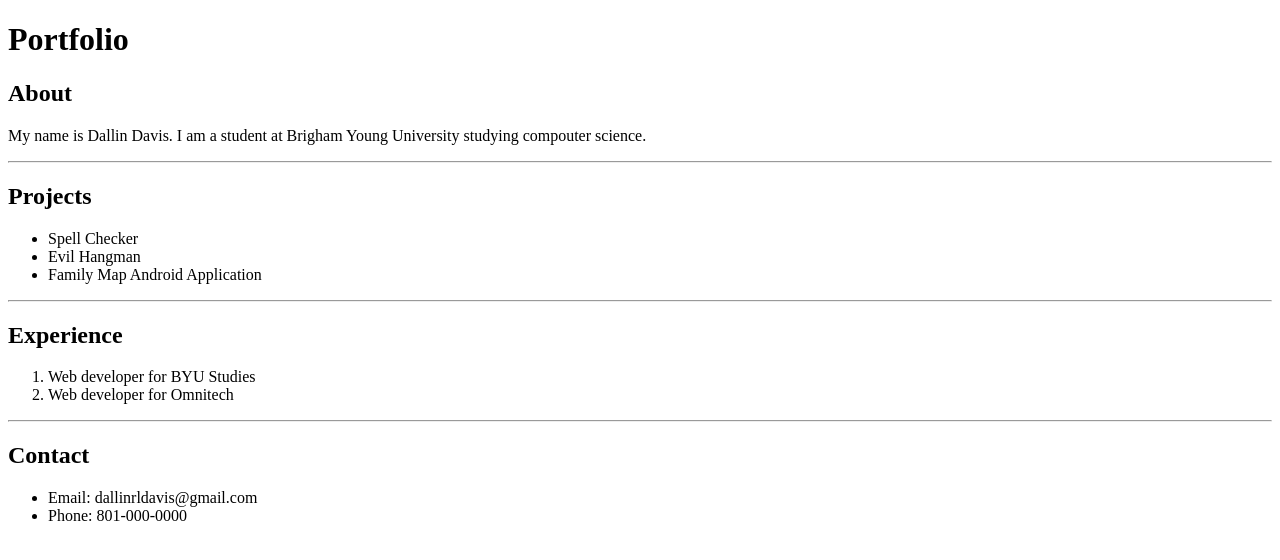
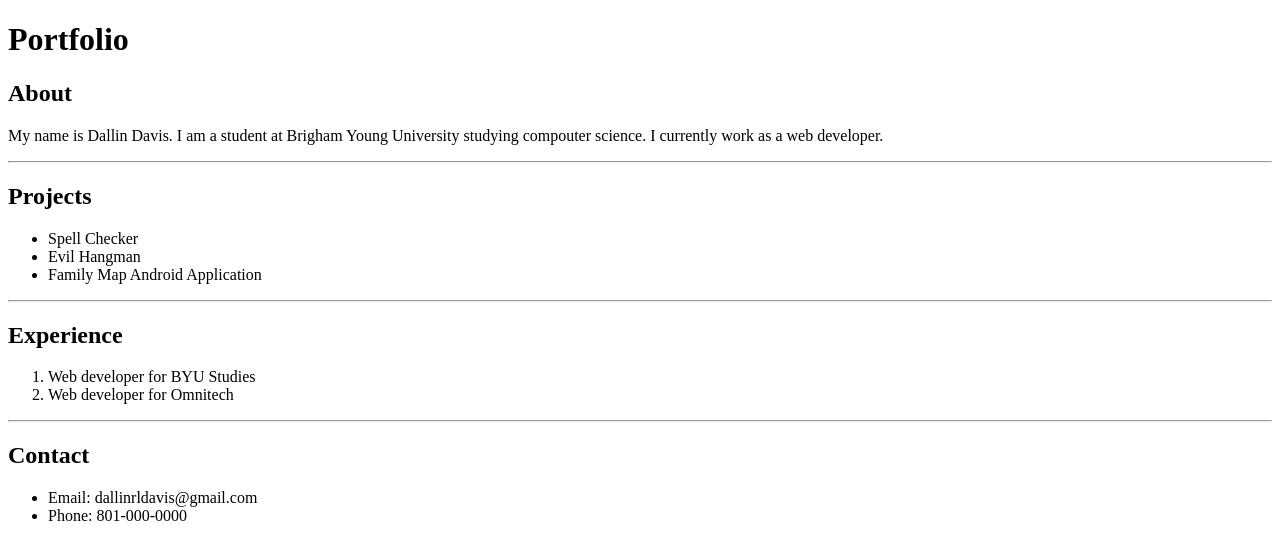
Before and after one commit to drldavis/cs260-portfolio, a plain HTML site: page index.html in a window 1280 px wide. Drawn offline with Linux system fonts and the light colour scheme.

Commit message:
second commit

```diff
--- a/index.html
+++ b/index.html
@@ -9,7 +9,7 @@
     <h1>Portfolio</h1>
 
     <h2>About</h2>
-    <p>My name is Dallin Davis. I am a student at Brigham Young University studying compouter science.</p>
+    <p>My name is Dallin Davis. I am a student at Brigham Young University studying compouter science. I currently work as a web developer.</p>
     <hr>
     <h2>Projects</h2>
     <ul>
```
